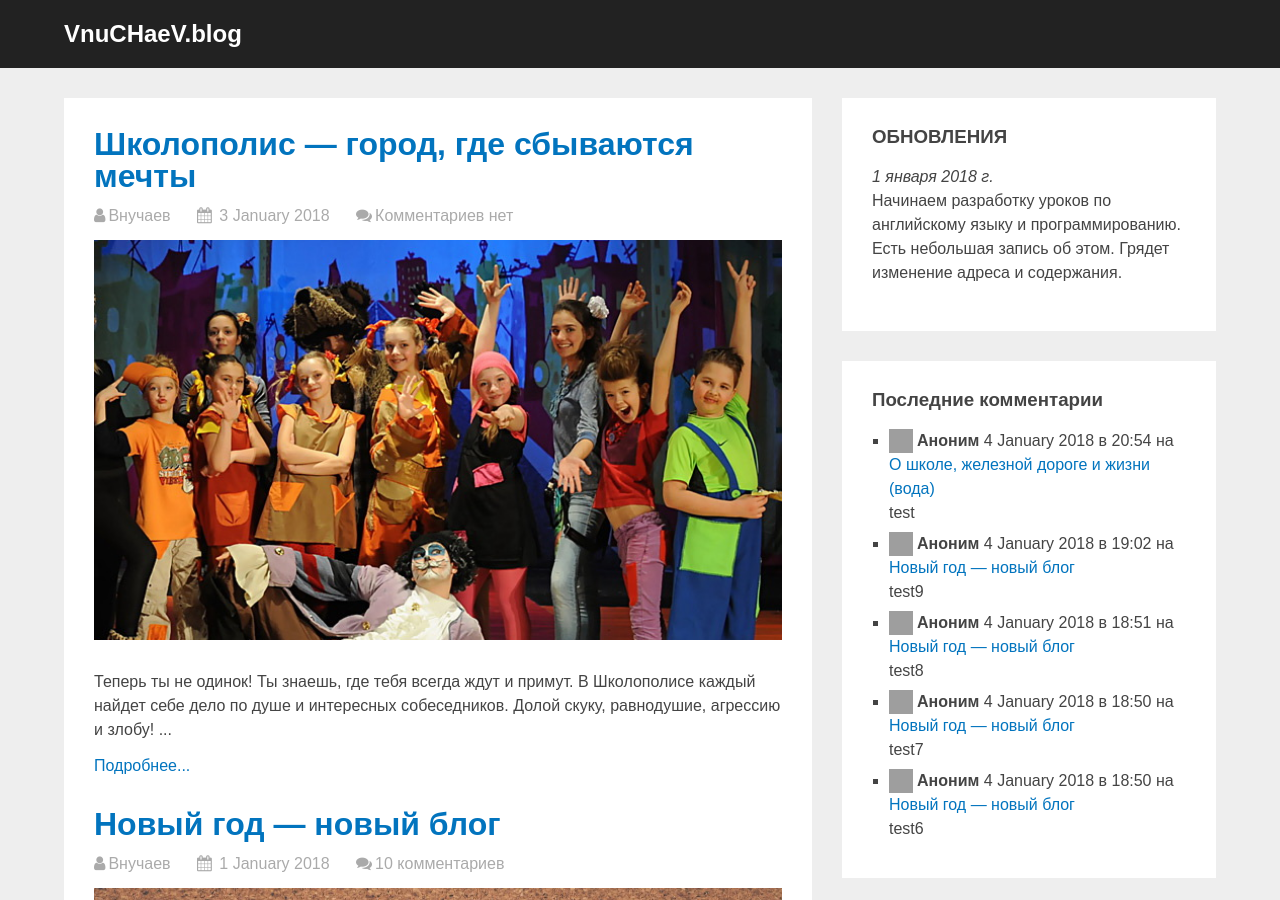
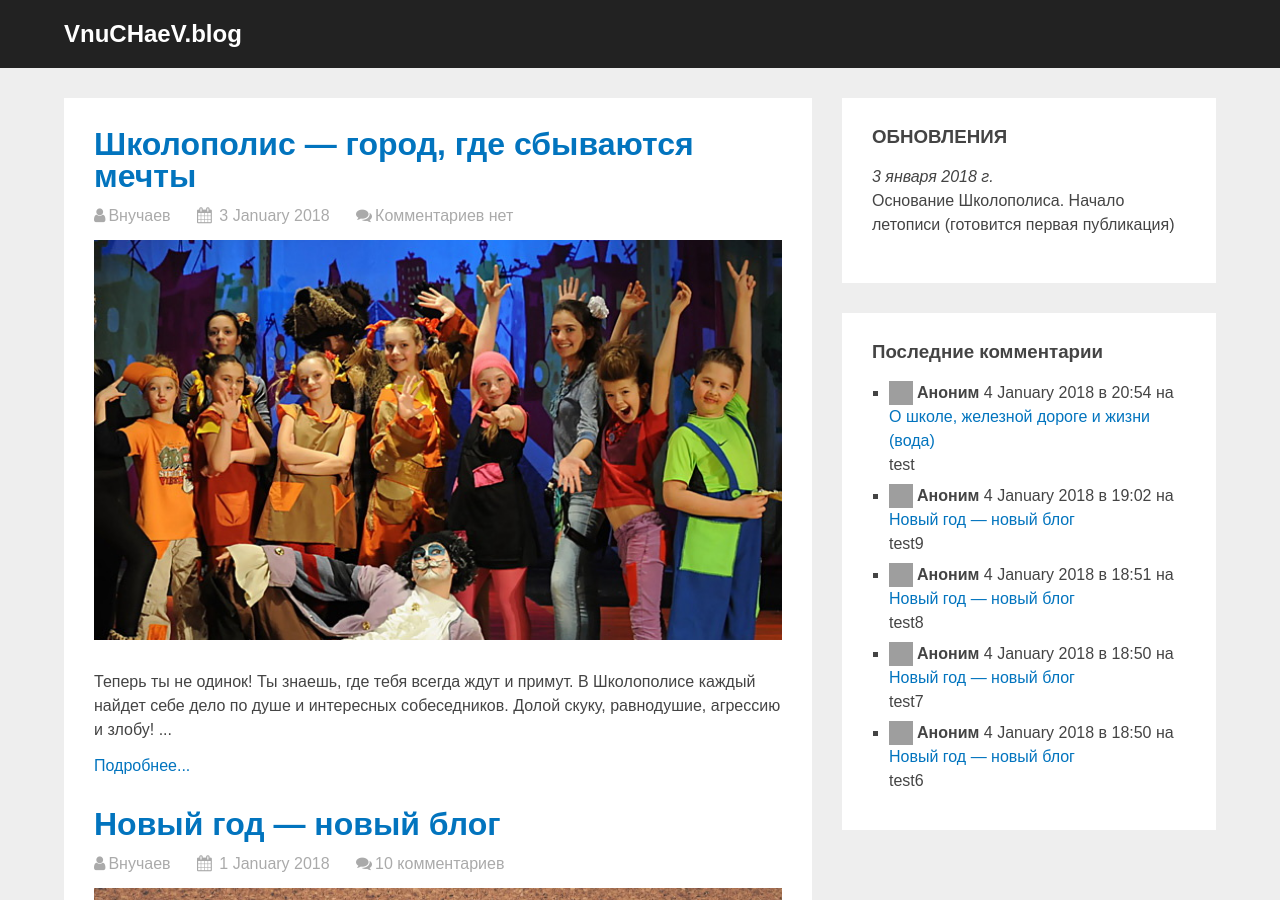
Before and after one commit to vitoyucepi/blog, a Jekyll site: the page built from index.html, in a window 1280 px wide and 900 px high. Built offline with Jekyll 4.4.1, drawn with Linux system fonts in a browser that asks for light colours; grey boxes are pictures that could not be loaded.

Commit message:
some updates

```diff
--- a/_includes/updates.md
+++ b/_includes/updates.md
@@ -1,5 +1,4 @@
 ### ОБНОВЛЕНИЯ
 
-*1 января 2018 г.*
-Начинаем разработку уроков по английскому языку и программированию.
-Есть небольшая запись об этом. Грядет изменение адреса и содержания.
+*3 января 2018 г.*
+Основание Школополиса. Начало летописи (готовится первая публикация)
```
